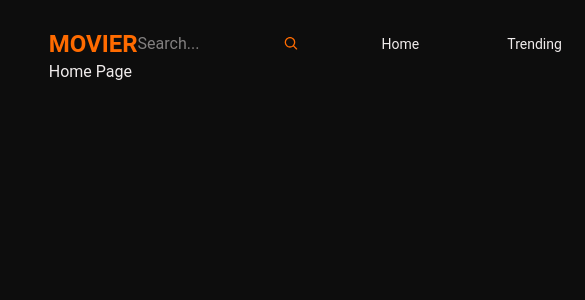
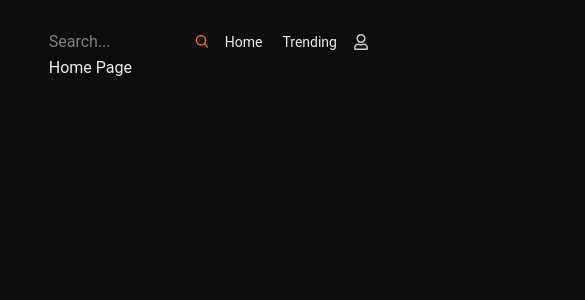
Before and after one commit to alirdurak/movier, a Next.js app: page / in a window 390 px wide. Shown: the top 300 px of the page, 585 px wide, since content can reach past the window. Built offline with nearby package versions, Linux system fonts and the light colour scheme.

Commit message:
header and navbar responsivnes

```diff
--- a/components/header/navbar/styles.module.css
+++ b/components/header/navbar/styles.module.css
@@ -1,5 +1,5 @@
 .navBar {
-  @apply flex justify-center gap-20 items-center;
+  @apply flex  justify-center gap-3 lg:gap-20 items-center;
 }
 .navItem {
   @apply text-title-gray font-normal text-sm cursor-pointer
--- a/components/header/styles.module.css
+++ b/components/header/styles.module.css
@@ -2,5 +2,5 @@
   @apply flex justify-between items-center mt-7;
 }
 .logo {
-  @apply text-orange-light font-bold text-2xl cursor-pointer hover:border-b-2 hover:border-orange-light transition-all;
+  @apply hidden  md:block text-orange-light font-bold text-2xl cursor-pointer hover:border-b-2 hover:border-orange-light transition-all;
 }
```
